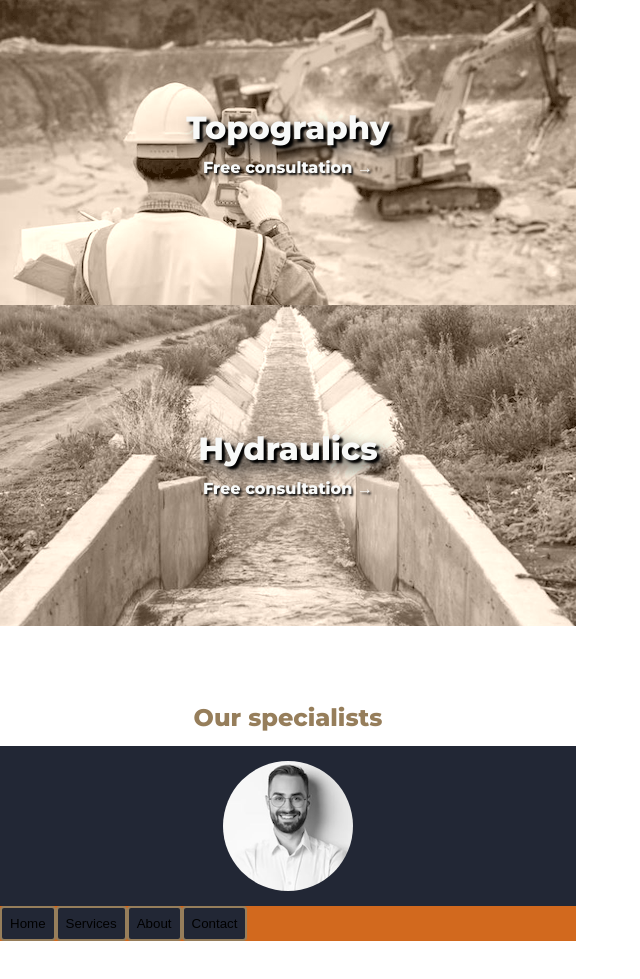
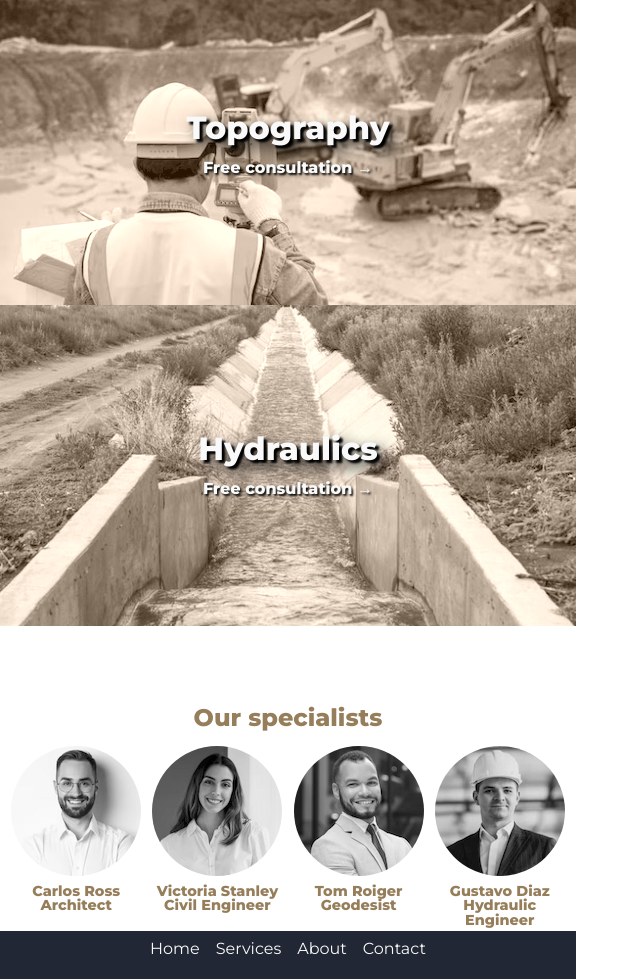
Before and after one commit to Moricegram/RCS.43i.02.ExerciseCSS.Services, a plain HTML site: page index.html in a window 1280 px wide. Shown: the part 2180-3159 px from the top of the page, without its empty margins (0-640 px from the left). Before the commit the page ends 3121 px from the top, so only its background shows below. Drawn offline with nearby package versions, Linux system fonts and the light colour scheme.

Commit message:
576px Model Finishedt

```diff
--- a/CSS/globals.css
+++ b/CSS/globals.css
@@ -128,7 +128,7 @@ h3 {
   flex-direction: column;
   justify-content: center;
   text-align: center;
-  height: 321px;
+  height: 20.0625rem;
 }
 .item {
   font-family: "Montserrat";
@@ -166,34 +166,54 @@ h3 {
   display: flex;
   background-image: url("/IMG/Hidra1_576x321sepia.png");
 }
+.spec-block {
+  display: flex;
+  flex-direction: row;
+  flex-wrap: wrap;
+  justify-content: space-evenly;
+}
 .spec-container {
   display: flex;
-  max-width: 576px;
-  width: 100%;
-  background-color: var(--Blue1);
-  height: 160px;
-  justify-content: center;
-  align-items: center;
+  height: 11.57rem;
+  flex-direction: column;
 }
-.spec-item {
+.spec-photo {
   display: flex;
   justify-content: center;
-  width: 130px;
-  height: 130px;
-  background-image: url("/IMG/Consultant1_130BN.png");
+  width: 8.125rem;
+  height: 8.125rem;
+}
+.figcap {
+  display: flex;
+  text-align: center;
+  justify-content: center;
+  width: 8.125rem;
+  padding-top: 0.5rem;
+  font-family: "Montserrat";
+  font-size: 0.9rem;
+  font-weight: bold;
+  color: var(--Beige1);
+}
+.radius50 {
   border-radius: 50%;
 }
 .btn-container {
   display: flex;
   flex-direction: row;
-  background-color: chocolate;
+  background-color: var(--Blue1);
   list-style: none;
+  justify-content: center;
+  height: 3rem
 }
 .btn-item {
   text-decoration: none;
+  font-family: "Montserrat";
+  text-decoration: none;
+  font-size: 1rem;
+  font-weight: 100;
+  color: var(--Ivory1);
   padding: 0.5rem;
-  border-radius: 0.25rem;
-  border: 2px solid var(--Beige1);
+  border:none;
   background-color: var(--Blue1);
   cursor: pointer;
   transition: all 0.2s;
--- a/index.html
+++ b/index.html
@@ -82,9 +82,31 @@
       <h3>Our specialists</h3>
     </div>
     <section>
-      <div class="spec-container">
-        <div class="spec-item">
-        </div>
+      <div class="spec-block">
+        <Figure class="spec-container">
+          <img class=" radius50 spec-photo" src="/IMG/Consultant1_130BN.png" alt="Consultant Photo 1">
+          <figcaption class="figcap">
+            Carlos Ross <br> Architect
+          </figcaption>
+        </Figure>
+        <Figure class="spec-container">
+          <img class=" radius50 spec-photo" src="/IMG/Consultant2_130BN.png" alt="Consultant Photo 1">
+          <figcaption class="figcap">
+            Victoria Stanley <br> Civil Engineer
+          </figcaption>
+        </Figure>
+        <Figure class="spec-container">
+          <img class=" radius50 spec-photo" src="/IMG/Consultant3_130BN.png" alt="Consultant Photo 1">
+          <figcaption class="figcap">
+            Tom Roiger <br> Geodesist
+          </figcaption>
+        </Figure>
+        <Figure class="spec-container">
+          <img class=" radius50 spec-photo" src="/IMG/Consultant4_130BN.png" alt="Consultant Photo 1">
+          <figcaption class="figcap">
+            Gustavo Diaz <br> Hydraulic Engineer
+          </figcaption>
+        </Figure>
       </div>
     </section>
   </main>
```
Also changed, not shown: IMG/Consultant2_130BN.png (added), IMG/Consultant3_130BN.png (added), IMG/Consultant4_130BN.png (added).
